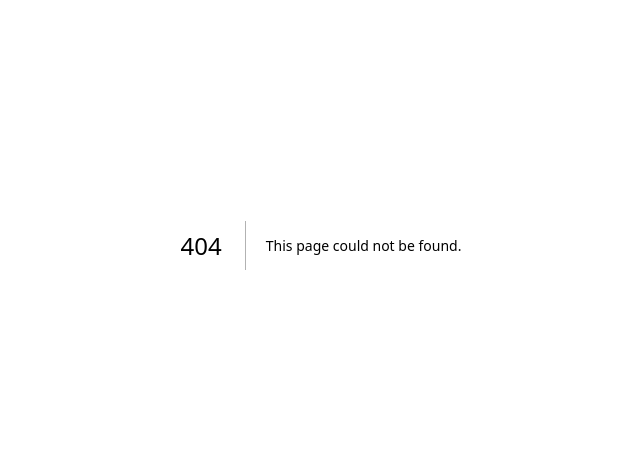
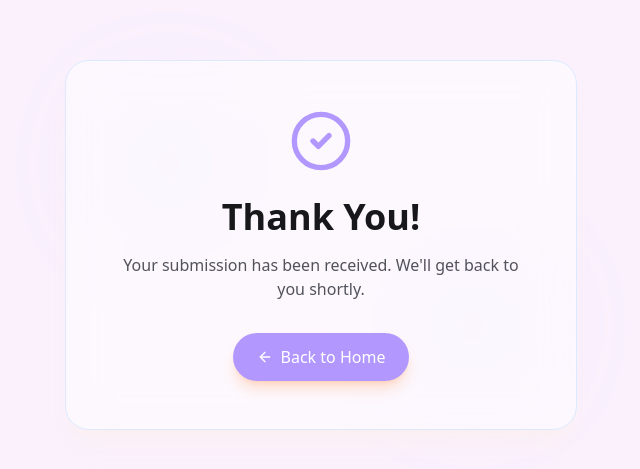
Before and after one commit to dunestudyabroad/landing, a Next.js app: page /thank-you in a window 1280 px wide. Before the commit this address had no page. Shown: the part 155-624 px from the top of the page, without its empty margins (319-959 px from the left). Built offline with nearby package versions, Linux system fonts and the light colour scheme.

Commit message:
updated the thank-you page

```diff
--- /dev/null
+++ b/src/app/thank-you/page.tsx
@@ -0,0 +1,40 @@
+import { CheckCircle2, ArrowLeft } from "lucide-react";
+import Link from "next/link";
+
+export default function ThankYou() {
+  return (
+    <div className="min-h-screen  flex items-center justify-center p-4">
+      <div className="relative">
+        {/* Background elements */}
+        <div className="absolute inset-0 -z-10">
+          <div className="absolute top-10 left-10 w-32 h-32 bg-[#B298FE] rounded-full blur-3xl opacity-10"></div>
+          <div className="absolute bottom-10 right-10 w-32 h-32 bg-[#B298FE] rounded-full blur-3xl opacity-10"></div>
+        </div>
+
+        <div className="bg-white/50 backdrop-blur-xl rounded-3xl p-8 md:p-12 w-full max-w-lg border border-blue-100 shadow-xl shadow-orange-100/20">
+          <div className="flex flex-col items-center text-center">
+            <div>
+              <CheckCircle2 className="w-16 h-16 text-[#B298FE] mb-6" />
+            </div>
+
+            <h1 className="text-3xl md:text-4xl font-bold text-zinc-900 mb-4">
+              Thank You!
+            </h1>
+
+            <p className="text-zinc-600 mb-8">
+              Your submission has been received. We'll get back to you shortly.
+            </p>
+
+            <Link
+              href="/"
+              className="inline-flex items-center gap-2 text-white bg-[#B298FE] hover:bg-[##B98FE]/90 px-6 py-3 rounded-full shadow-lg shadow-orange-500/20"
+            >
+              <ArrowLeft className="w-4 h-4" />
+              Back to Home
+            </Link>
+          </div>
+        </div>
+      </div>
+    </div>
+  );
+}
--- a/src/components/FormComponent/FormComponent.tsx
+++ b/src/components/FormComponent/FormComponent.tsx
@@ -6,11 +6,12 @@ import { useFormik } from "formik";
 import * as Yup from "yup";
 import Image from "next/image";
 import mapIMage from "../../../public/formMap/Frame 3384456.avif";
+import { useRouter } from "next/router";
 
 function FormComponent() {
   const [charCount, setCharCount] = useState<number>(0);
   const [isLoading, setIsLoading] = useState<boolean>(false);
-
+  const router = useRouter();
   const formik = useFormik({
     initialValues: {
       name: "",
@@ -51,7 +52,7 @@ function FormComponent() {
         const result = await response.json();
 
         if (result.result === "success") {
-          alert("Form submitted successfully!");
+          router.push("/thank-you");
           resetForm();
           setCharCount(0);
         }
```
